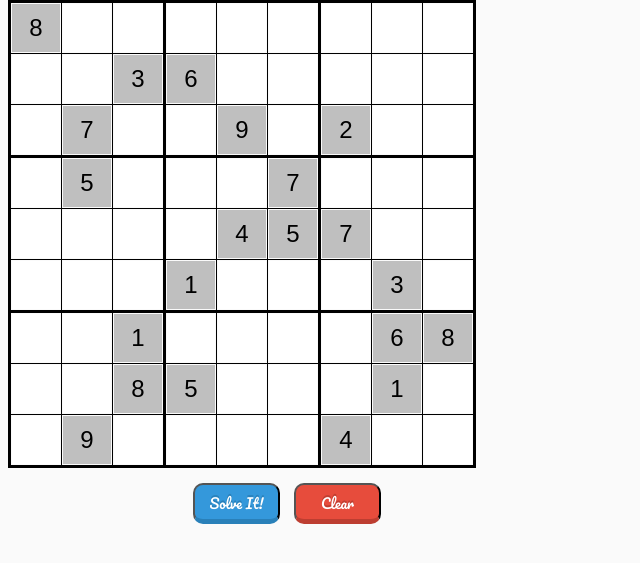
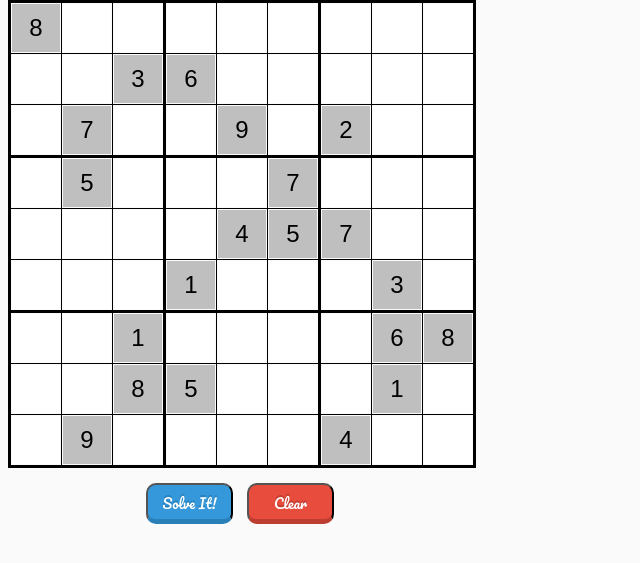
Before and after one commit to ywc23044/sudoku-solver, a website: page index.html in a window 1280 px wide. Shown: the part 99-662 px from the top of the page, without its empty margins (0-640 px from the left). Drawn offline with Linux system fonts and the light colour scheme.

Commit message:
update button positio

```diff
--- a/sudoku/sudoku.css
+++ b/sudoku/sudoku.css
@@ -45,7 +45,7 @@ input.has-value {
 {
   position: relative;
   top: 15px;
-  left: 185px;
+  left: 138px;
   width: 87px;
   height: 41px;
   padding: 6px 14px;
```
